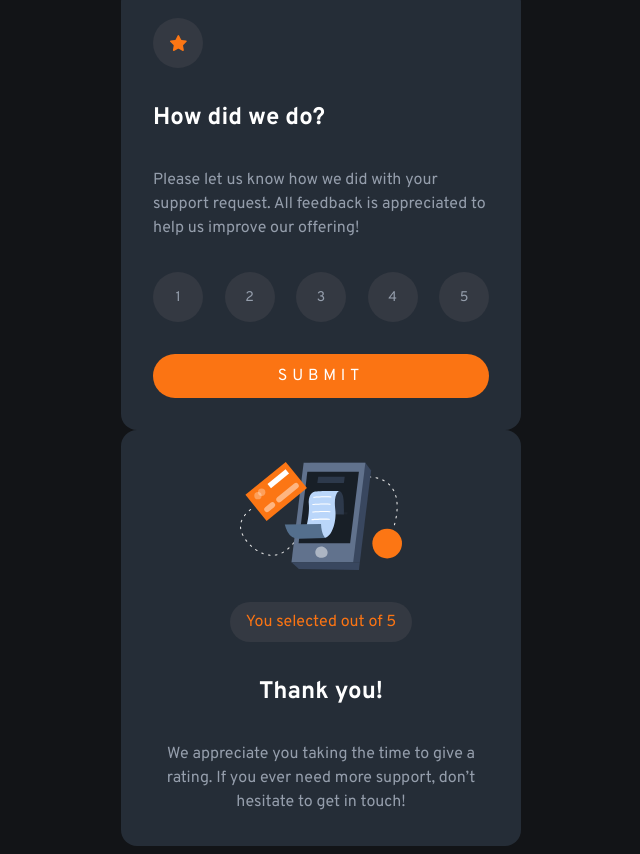
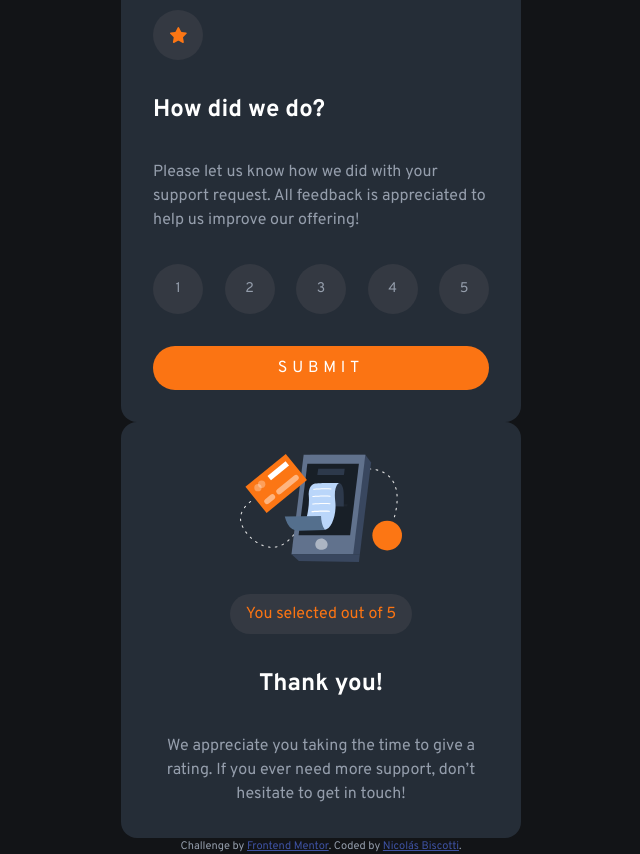
Before and after one commit to nicolasbiscotti/frontend-mentor-interactive-rating-component, a plain HTML site: page index.html in a window 1280 px wide. Shown: the whole page, without its empty margins (319-959 px from the left). Drawn offline with Linux system fonts and the light colour scheme.

Commit message:
Start /Functionality

```diff
--- a/index.html
+++ b/index.html
@@ -220,7 +220,7 @@
       <!-- Thank you state end -->
     </main>
 
-    <footer style="display: none">
+    <footer >
       <div class="attribution">
         Challenge by
         <a href="https://www.frontendmentor.io?ref=challenge" target="_blank"
```
